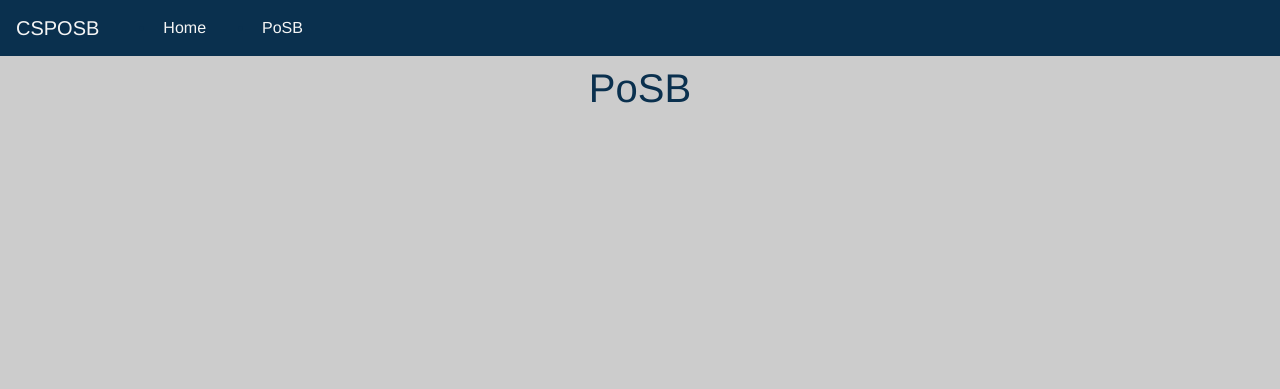
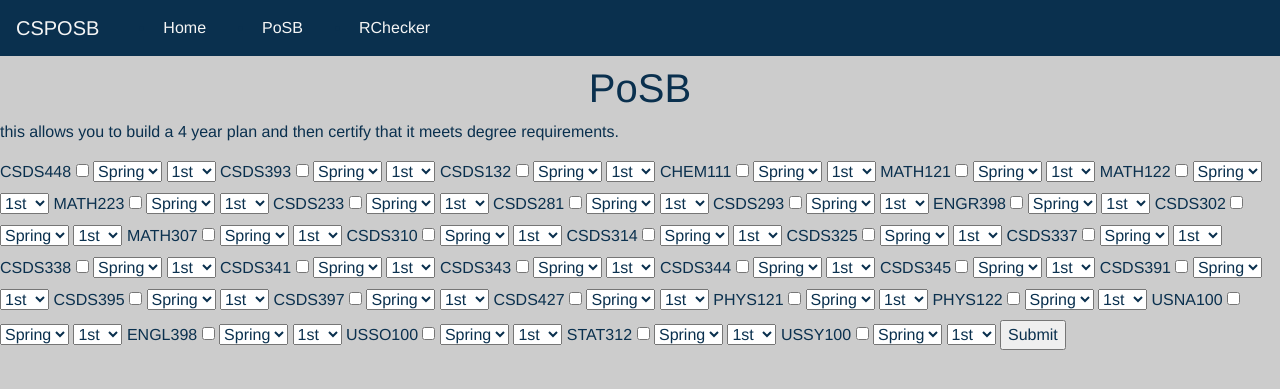
Before and after one commit to carolineyyzhu/csds3932021, a Django app: page /PoSB in a window 1280 px wide. Shown: the top 389 px of the page. Run offline with Django 3.2, Linux system fonts and the light colour scheme; data comes from the database, SQL or seed files in the repository; both versions use the stored data as it was after the commit; some libraries are stand-ins or nearby versions.

Commit message:
added form to posb, needs formatting

```diff
--- a/CSPOSB/CSB/urls.py
+++ b/CSPOSB/CSB/urls.py
@@ -5,4 +5,5 @@ urlpatterns = [
     path('', views.index, name='home'),
     path('index', views.index, name='home'),
     path('PoSB', views.posb, name="PoSB"),
+    path('RChecker', views.rchecker, name="RChecker")
 ]
--- a/CSPOSB/CSB/views.py
+++ b/CSPOSB/CSB/views.py
@@ -1,5 +1,5 @@
 from django.shortcuts import render
-
+from .models import Course
 
 # Create your views here.
 def index(request):
@@ -8,5 +8,20 @@ def index(request):
 
 
 def posb(request):
+    cid = []
+    name = []
+    numberDept = []
+    classes = Course.objects.all()
+    for courses in classes:
+        cid.append(courses.cid)
+        name.append(courses.name)
+        temp = courses.department + str(courses.number)
+        numberDept.append(temp)
+    toHTML1 = [cid, name, numberDept]
+    toHTML = zip(toHTML1[0],toHTML1[1],toHTML1[2])
+    context = {"classes": toHTML}
+    return render(request, 'ProgramBuilder.html', context)
+
+def rchecker(request):
     context = {}
-    return render(request, 'ProgramBuilder.html', context)
+    return render(request, 'RequirementChecker.html', context)
--- a/CSPOSB/templates/ProgramBuilder.html
+++ b/CSPOSB/templates/ProgramBuilder.html
@@ -4,4 +4,22 @@
 
 {% block content%}
     <h1 class="text-center">  PoSB  </h1>
+    <p>this allows you to build a 4 year plan and then certify that it meets degree requirements.</p>
+    <form action = "posb" method="post">
+        {% for cid, name, numberDept in classes %}
+            <label for="a">{{numberDept}}</label>
+            <input id="a" type="checkbox" {{ name }}>
+            <select id="sem" name="Semester">
+                <option value="spring">Spring</option>
+                <option value="fall">Fall</option>
+            </select>
+            <select id="year" name="Year">
+                <option value="1">1st</option>
+                <option value="2">2nd</option>
+                <option value="3">3rd</option>
+                <option value="4">4th</option>
+            </select>
+        {% endfor %}
+        <input type="submit" value="Submit">
+    </form>
 {% endblock %}
--- /dev/null
+++ b/CSPOSB/templates/RequirementChecker.html
@@ -0,0 +1,4 @@
+{% extends "base.html" %}
+{% block content %}
+    <h1>RChecker</h1>
+{% endblock %}
--- a/CSPOSB/templates/base.html
+++ b/CSPOSB/templates/base.html
@@ -14,7 +14,10 @@
                 <li><a class="nav-item nav-link" href="index" style="color: whitesmoke">Home <span class="sr-only">(current)</span></a></li>
             </ul>
             <ul class="navbar-list">
-                <li><a class="nav-item nav-link" href="PoSB" style="color: whitesmoke">PoSB <span class="sr-only">(current)</span></a></li>
+                <li><a class="nav-item nav-link" href="PoSB" style="color: whitesmoke">PoSB <span class="sr-only"></span></a></li>
+            </ul>
+               <ul class="navbar-list">
+                <li><a class="nav-item nav-link" href="RChecker" style="color: whitesmoke">RChecker <span class="sr-only"></span></a></li>
             </ul>
           </div>
         </div>
--- a/CSPOSB/templates/index.html
+++ b/CSPOSB/templates/index.html
@@ -13,7 +13,7 @@
             <div class="'col-md-8" style="background: whitesmoke; padding: 15px; border-radius: 10px">
                 <h3>Undergraduate Programs</h3>
                 <p>The CS program offers programs leading to degrees in:</p>
-                <li> <a href= "#BSCS">Bachelor of Science in Computer science</a></li>
+                <li> <a href= "#BSCS">Bachelor of Science in Computer Science</a></li>
                 <li> <a href= "#BACS">Bachelor of Arts in Computer Science</a></li>
                 <p>These programs provide students with a strong background in the fundamentals of mathematics and science. Students can use their technical and open electives to pursue concentrations in software engineering, algorithms, artificial intelligence, databases, data mining, bioinformatics, security, computer systems, and computer networks. In addition to an excellent technical education, all students in the department are exposed to societal issues, ethics, professionalism, and have the opportunity to develop leadership and creativity skills.
                 </p>
```
Also changed, not shown: CSPOSB/db.sqlite3.
